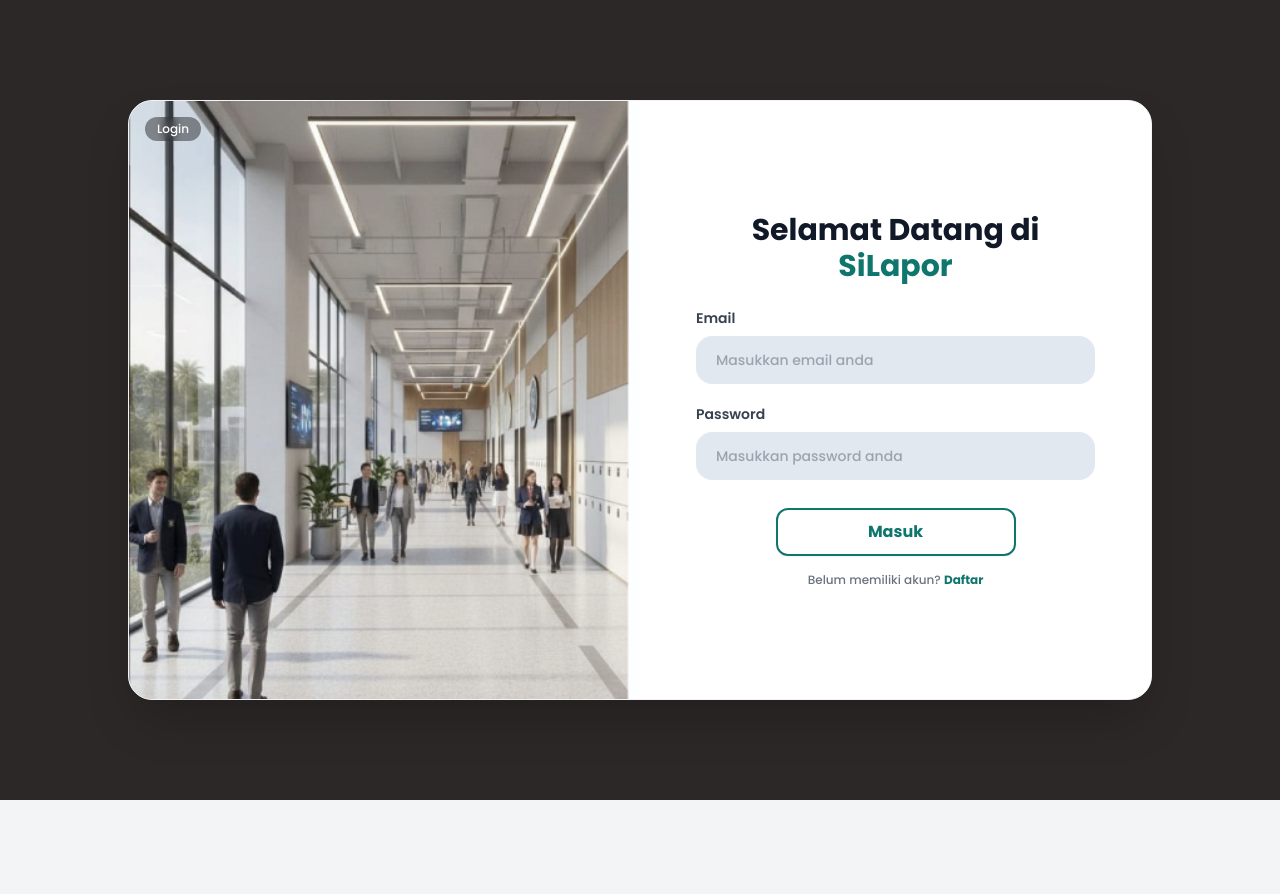
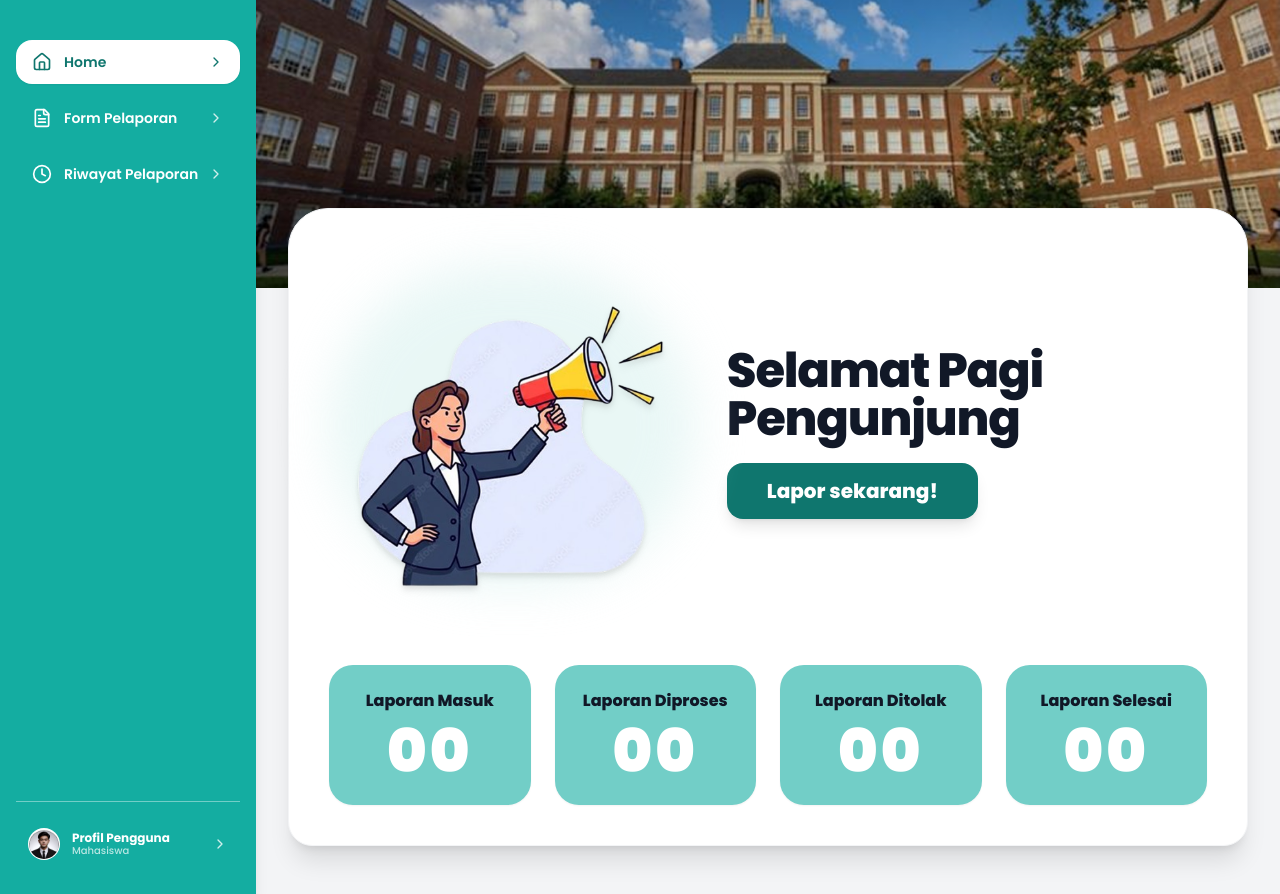
Before and after one commit to KOPIKANAN/pengaduan-mahasiswa, a React (Vite) app: page / in a window 1280 px wide. Before the commit the page ends 800 px from the top, so only its background shows below. Built offline with nearby package versions, Linux system fonts and the light colour scheme.

Commit message:
Commit 6 : Menambahkan fitur landing page serta merubah sedikit sistem angka laporan

```diff
--- a/src/App.jsx
+++ b/src/App.jsx
@@ -18,10 +18,11 @@ export default function App() {
     return saved ? JSON.parse(saved) : null;
   });
 
-  const [authView, setAuthView] = useState('login'); // 'login' | 'register'
+  // State tampilan auth: 'landing' | 'login' | 'register'
+  const [authView, setAuthView] = useState('landing');
   const [role, setRole] = useState(() => currentUser?.role === 'Admin' ? 'admin' : 'mahasiswa');
   const [currentTab, setCurrentTab] = useState('home');
-  const [mobileMenuOpen, setMobileMenuOpen] = useState(false); // Untuk Hamburger Menu HP
+  const [mobileMenuOpen, setMobileMenuOpen] = useState(false);
 
   const [reports, setReports] = useState(() => {
     const saved = localStorage.getItem('pengaduan_reports_data');
@@ -40,6 +41,16 @@ export default function App() {
   const triggerToast = (message, type = 'success') => {
     setToast({ message, type });
     setTimeout(() => setToast(null), 3500);
+  };
+
+  // Proteksi Tombol/Aksi: Jika belum login, arahkan langsung ke Halaman Login
+  const handleProtectedAction = (actionCallback) => {
+    if (!currentUser) {
+      setAuthView('login');
+      triggerToast('Silakan masuk/login terlebih dahulu untuk mengakses fitur.', 'info');
+    } else if (actionCallback) {
+      actionCallback();
+    }
   };
 
   const handleLogin = (credentials) => {
@@ -88,7 +99,8 @@ export default function App() {
   const handleConfirmLogout = () => {
     setCurrentUser(null);
     localStorage.removeItem('pengaduan_active_session');
-    setAuthView('login');
+    setAuthView('landing');
+    setCurrentTab('home');
     setShowLogoutConfirm(false);
     triggerToast('Anda telah keluar dari aplikasi.', 'info');
   };
@@ -133,6 +145,14 @@ export default function App() {
     triggerToast(`Status tiket berhasil diubah menjadi: ${newStatus}`);
   };
 
+  // Data Pengunjung (Guest) saat belum Login
+  const guestUser = {
+    name: 'Pengunjung',
+    email: 'guest@unjaya.ac.id',
+    role: 'Mahasiswa',
+    avatar: '/images/avatar.png'
+  };
+
   return (
     <div className="min-h-screen bg-gray-100 flex flex-col font-sans relative selection:bg-brand-teal selection:text-white">
       {/* Toast Alert */}
@@ -172,24 +192,26 @@ export default function App() {
         </div>
       )}
 
-      {/* TAMPILAN AUTENTIKASI (LOGIN / REGISTER SESUAI FIGMA) */}
-      {!currentUser ? (
-        authView === 'login' ? (
+      {/* JIKA BELUM LOGIN DAN MEMILIH KE HALAMAN LOGIN / REGISTER */}
+      {!currentUser && authView === 'login' && (
         <LoginPage
           onLogin={(email) => handleLogin({ email })}
           goToRegister={() => setAuthView('register')}
         />
-        ) : (
+      )}
+
+      {!currentUser && authView === 'register' && (
         <RegisterPage
           onRegister={handleRegister}
           goToLogin={() => setAuthView('login')}
         />
-        )
-      ) : (
-        /* TAMPILAN DASHBOARD DENGAN RESPONSIVITAS MOBILE */
+      )}
+
+      {/* TAMPILAN DASHBOARD (Dapat diakses jika User Login ATAU Landing Mode 'landing') */}
+      {(currentUser || authView === 'landing') && (
         <div className="flex flex-col md:flex-row flex-1 min-h-screen overflow-hidden">
 
-          {/* Header Khusus Layar HP (Mobile Hamburger) */}
+          {/* Header Mobile */}
           <header className="md:hidden bg-brand-teal text-white px-4 py-3.5 flex items-center justify-between shadow-md z-30">
             <div className="flex items-center space-x-3">
               <button
@@ -204,51 +226,52 @@ export default function App() {
 
             <div className="flex items-center space-x-2">
               <span className="text-xs font-semibold opacity-90 capitalize">
-                {role === 'admin' ? 'Admin' : 'Mahasiswa'}
+                {currentUser ? (role === 'admin' ? 'Admin' : 'Mahasiswa') : 'Pengunjung'}
               </span>
               <img
                 src={currentUser?.avatar || '/images/avatar.png'}
                 alt="Avatar"
-                className="w-7 h-7 rounded-full object-cover border border-white"
+                className="w-7 h-7 rounded-full object-cover border border-white cursor-pointer"
+                onClick={() => handleProtectedAction()}
               />
             </div>
           </header>
 
-          {/* Sidebar (Desktop diam di kiri, HP meluncur dari samping) */}
+          {/* Sidebar */}
           <Sidebar
             currentTab={currentTab}
-            setTab={setCurrentTab}
-            role={role}
-            user={currentUser}
+            setTab={(tab) => handleProtectedAction(() => setCurrentTab(tab))}
+            role={currentUser ? role : 'mahasiswa'}
+            user={currentUser || guestUser}
             isOpenMobile={mobileMenuOpen}
             onCloseMobile={() => setMobileMenuOpen(false)}
           />
 
-          {/* Konten Halaman */}
+          {/* Konten Halaman Utama */}
           <main className="flex-1 flex flex-col min-w-0 overflow-y-auto">
-            {role === 'mahasiswa' && currentTab === 'home' && (
+            {currentTab === 'home' && (
               <UserHome
-                user={currentUser}
-                reports={reports}
-                goToForm={() => setCurrentTab('form')}
+                user={currentUser || guestUser}
+                reports={currentUser ? reports : []} // Jika pengunjung, array laporan dikosongkan agar angka 0 semua
+                goToForm={() => handleProtectedAction(() => setCurrentTab('form'))}
               />
             )}
 
-            {role === 'mahasiswa' && currentTab === 'form' && (
+            {currentUser && role === 'mahasiswa' && currentTab === 'form' && (
               <UserReportForm
                 onSubmitReport={handleAddReport}
                 onCancel={() => setCurrentTab('home')}
               />
             )}
 
-            {role === 'mahasiswa' && currentTab === 'history' && (
+            {currentUser && role === 'mahasiswa' && currentTab === 'history' && (
               <UserReportHistory
                 reports={reports}
                 onSelectReport={(rep) => setUserModalReport(rep)}
               />
             )}
 
-            {currentTab === 'profile' && (
+            {currentUser && currentTab === 'profile' && (
               <UserProfile
                 user={currentUser}
                 role={role}
@@ -261,7 +284,7 @@ export default function App() {
               />
             )}
 
-            {role === 'admin' && currentTab === 'admin-home' && (
+            {currentUser && role === 'admin' && currentTab === 'admin-home' && (
               <AdminHome
                 reports={reports}
                 onSelectReport={(rep) => {
@@ -271,7 +294,7 @@ export default function App() {
               />
             )}
 
-            {role === 'admin' && currentTab === 'admin-detail' && (
+            {currentUser && role === 'admin' && currentTab === 'admin-detail' && (
               <AdminReportDetail
                 report={selectedReport}
                 onBack={() => setCurrentTab('admin-home')}
--- a/src/pages/UserHome.jsx
+++ b/src/pages/UserHome.jsx
@@ -1,11 +1,14 @@
 import React from 'react';
 
 export default function UserHome({ user, reports, goToForm }) {
-  // Compute counts dynamically
-  const countMasuk = reports.length;
-  const countDiproses = reports.filter(r => r.status.toLowerCase() === 'diproses').length;
-  const countDitolak = reports.filter(r => r.status.toLowerCase() === 'ditolak').length;
-  const countSelesai = reports.filter(r => r.status.toLowerCase() === 'selesai').length;
+  // Cek apakah user sedang berada dalam mode Pengunjung / Guest
+  const isGuest = !user || user.name === 'Pengunjung';
+
+  // Compute counts dynamically (jika guest, paksa bernilai 0)
+  const countMasuk = isGuest ? 0 : reports.length;
+  const countDiproses = isGuest ? 0 : reports.filter(r => r.status.toLowerCase() === 'diproses').length;
+  const countDitolak = isGuest ? 0 : reports.filter(r => r.status.toLowerCase() === 'ditolak').length;
+  const countSelesai = isGuest ? 0 : reports.filter(r => r.status.toLowerCase() === 'selesai').length;
 
   const padZero = (num) => String(num).padStart(2, '0');
 
@@ -52,13 +55,13 @@ export default function UserHome({ user, reports, goToForm }) {
             <div className="md:w-7/12 text-center md:text-left space-y-5">
               <h1 className="text-3xl sm:text-4xl lg:text-5xl font-extrabold text-gray-900 tracking-tight leading-tight">
                 Selamat Pagi<br />
-                <span className="text-gray-900">{user?.name || 'Dimas Mahardika'}</span>
+                <span className="text-gray-900">{user?.name || 'Pengunjung'}</span>
               </h1>
 
               <div>
                 <button
                   onClick={goToForm}
-                  className="bg-brand-dark hover:bg-[#0b5953] active:scale-95 text-white font-extrabold text-lg sm:text-xl px-10 py-3.5 rounded-2xl shadow-lg transition-all duration-200"
+                  className="bg-brand-dark hover:bg-[#0b5953] active:scale-95 text-white font-extrabold text-lg sm:text-xl px-10 py-3.5 rounded-2xl shadow-lg transition-all duration-200 cursor-pointer"
                 >
                   Lapor sekarang!
                 </button>
@@ -74,7 +77,7 @@ export default function UserHome({ user, reports, goToForm }) {
                 Laporan Masuk
               </h3>
               <span className="text-4xl sm:text-6xl font-black text-white tracking-wider">
-                {padZero(countMasuk || 2)}
+                {padZero(countMasuk)}
               </span>
             </div>
 
@@ -84,7 +87,7 @@ export default function UserHome({ user, reports, goToForm }) {
                 Laporan Diproses
               </h3>
               <span className="text-4xl sm:text-6xl font-black text-white tracking-wider">
-                {padZero(countDiproses || 1)}
+                {padZero(countDiproses)}
               </span>
             </div>
 
@@ -94,7 +97,7 @@ export default function UserHome({ user, reports, goToForm }) {
                 Laporan Ditolak
               </h3>
               <span className="text-4xl sm:text-6xl font-black text-white tracking-wider">
-                {padZero(countDitolak || 0)}
+                {padZero(countDitolak)}
               </span>
             </div>
 
@@ -104,7 +107,7 @@ export default function UserHome({ user, reports, goToForm }) {
                 Laporan Selesai
               </h3>
               <span className="text-4xl sm:text-6xl font-black text-white tracking-wider">
-                {padZero(countSelesai || 1)}
+                {padZero(countSelesai)}
               </span>
             </div>
           </div>
```
Lines whose indentation alone changed are shown as unchanged.
